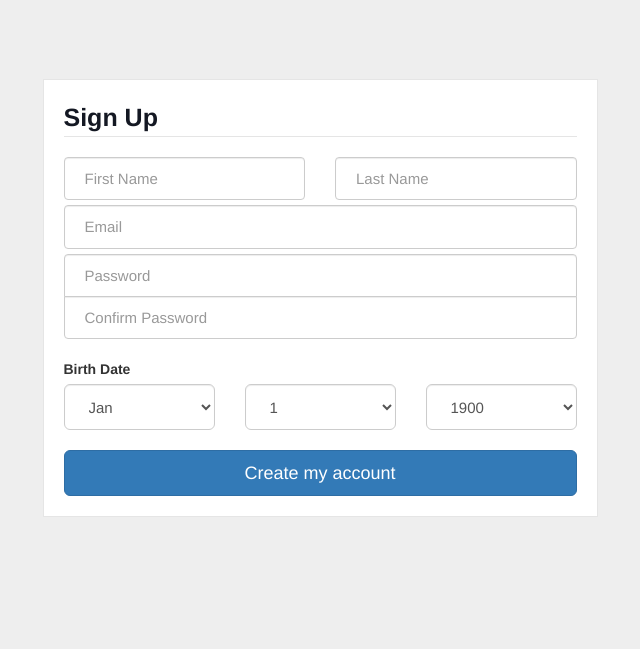
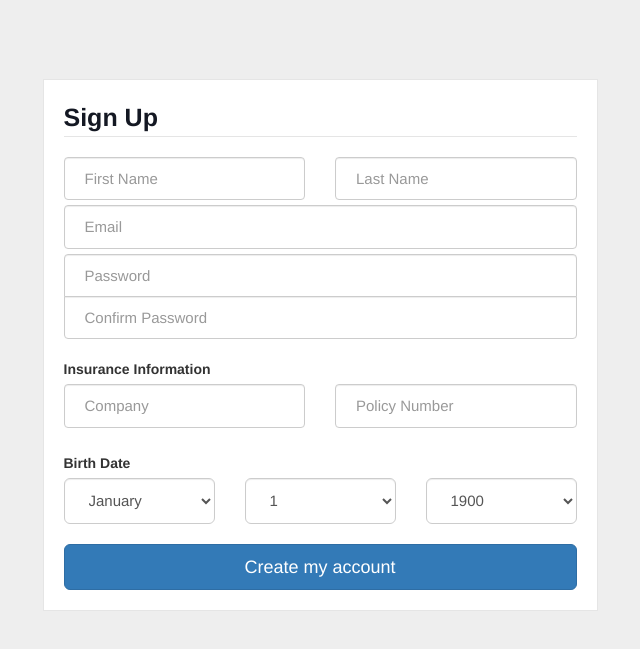
Before and after one commit to harlanhaskins/HealthNet, a Django app: page /health/signup/ in a window 1280 px wide. Shown: the part 71-720 px from the top of the page, without its empty margins (335-975 px from the left). Run offline with Django 3.2, Linux system fonts and the light colour scheme; parts of the project's set-up code (start-up, migrations or seed data) failed here and were passed over; some libraries are stand-ins or nearby versions.

```diff
--- a/HealthNet/health/templates/signup.html
+++ b/HealthNet/health/templates/signup.html
@@ -25,22 +25,32 @@
                     <input type="password" name="password" class="form-control password" placeholder="Password"  required = "" />
                     <input type="password" name="confirm_password" class="form-control confirm-password" placeholder="Confirm Password" required = "" />
                     <br />
+                    <label>Insurance Information</label>
+                    <div class="row">
+                        <div class="col-xs-6 col-md-6">
+                            <input type="text" name="company" class="form-control" placeholder="Company"  />
+                        </div>
+                        <div class="col-xs-6 col-md-6">
+                            <input type="text" name="policy_number" class="form-control" placeholder="Policy Number"  />
+                        </div>
+                    </div>
+                    <br />
                     <label>Birth Date</label>
                     <div class="row">
                         <div class="col-xs-4 col-md-4">
                             <select name="month" class="form-control input-lg">
-                                <option value="01">Jan</option>
-                                <option value="02">Feb</option>
-                                <option value="03">Mar</option>
-                                <option value="04">Apr</option>
+                                <option value="01">January</option>
+                                <option value="02">February</option>
+                                <option value="03">March</option>
+                                <option value="04">April</option>
                                 <option value="05">May</option>
-                                <option value="06">Jun</option>
-                                <option value="07">Jul</option>
-                                <option value="08">Aug</option>
-                                <option value="09">Sep</option>
-                                <option value="10">Oct</option>
-                                <option value="11">Nov</option>
-                                <option value="12">Dec</option>
+                                <option value="06">June</option>
+                                <option value="07">July</option>
+                                <option value="08">August</option>
+                                <option value="09">September</option>
+                                <option value="10">October</option>
+                                <option value="11">November</option>
+                                <option value="12">December</option>
                             </select>
                         </div>
                         <div class="col-xs-4 col-md-4">
```
Also changed, not shown: other parts of HealthNet/health/templates/signup.html (+35 -35 lines).
